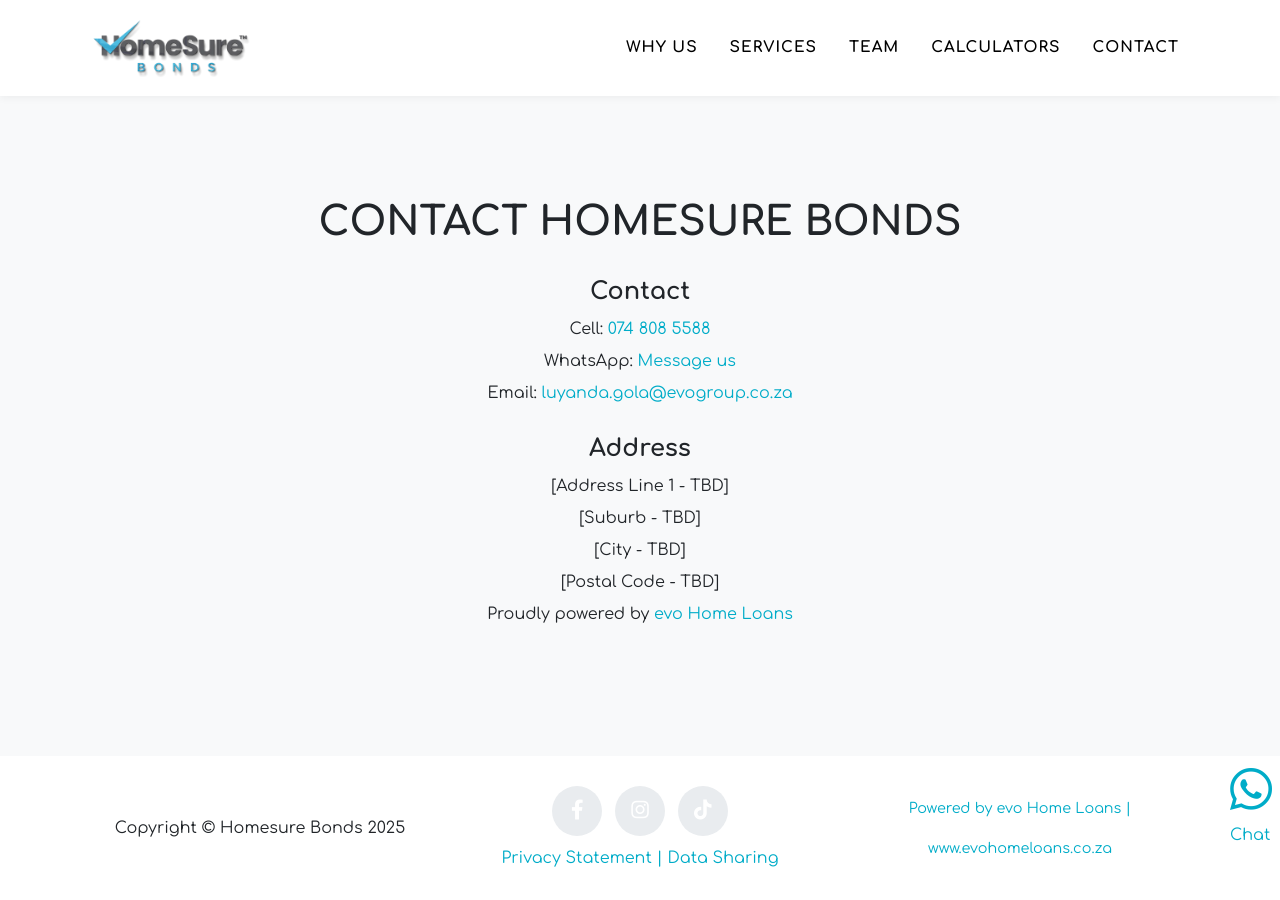
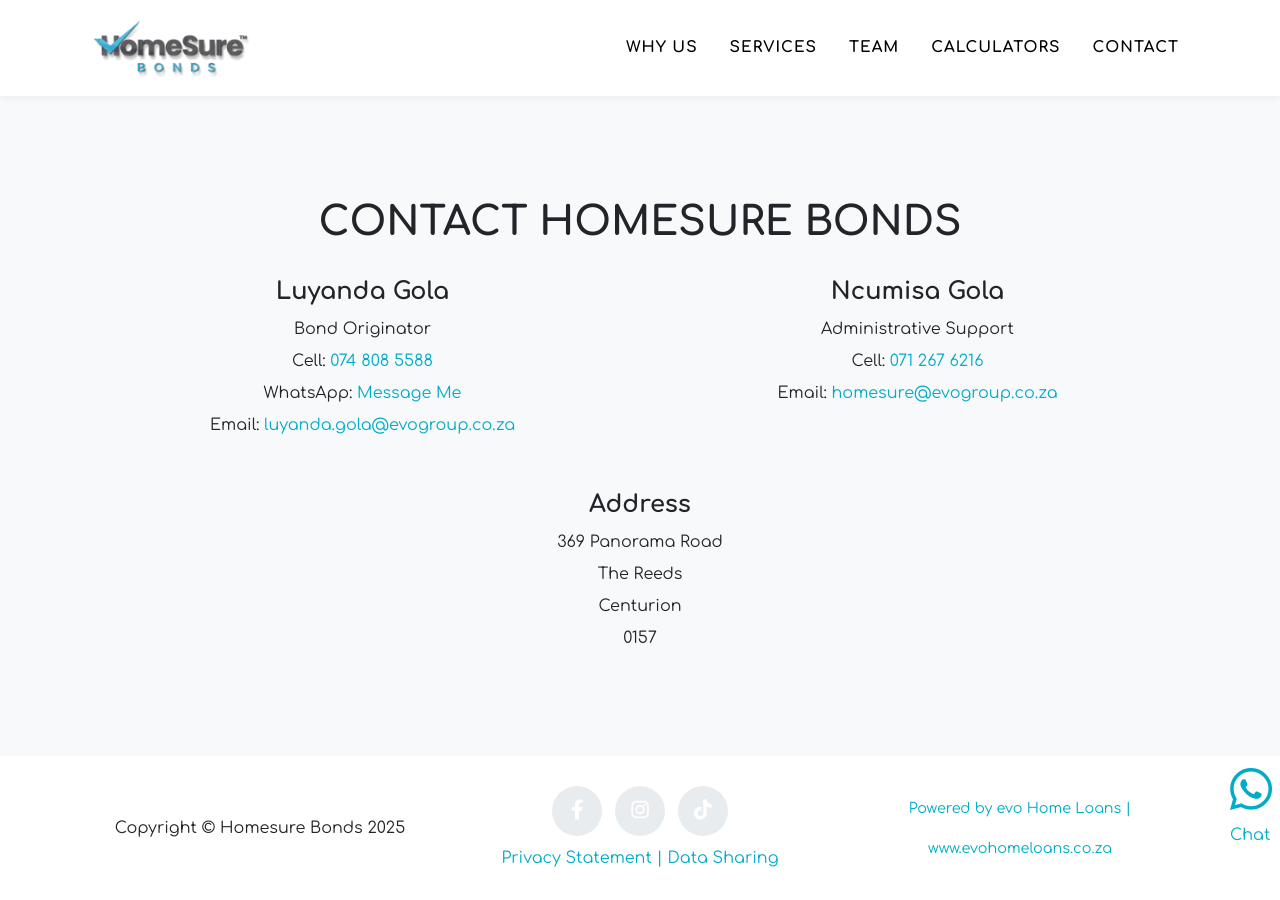
Before and after one commit to oosthuizenp/ev-homsur, a Jekyll site: the page built from contact.md, in a window 1280 px wide. Built offline with Jekyll 4.4.1, drawn with Linux system fonts in a browser that asks for light colours.

Commit message:
0727.1759

```diff
--- a/_includes/footer.html
+++ b/_includes/footer.html
@@ -51,7 +51,7 @@
   {% endif %}
 
   <div class="whatsapp">
-    <a href="https://api.whatsapp.com/send?phone=27795620507" target="_blank">
+    <a href="https://api.whatsapp.com/send?phone=27748085588" target="_blank">
       <h4><i class="fab fa-whatsapp fa-2x " aria-hidden="true"></i></h4>Chat
     </a>
     <!-- <a href="https://api.whatsapp.com/send?phone=15551234567">Send Message</a> -->
--- a/contact.md
+++ b/contact.md
@@ -6,22 +6,32 @@ background: grey
 
 <div class="container contact-us py-5">
   <div class="row justify-content-center">
+    <div class="col-12 text-center">
+      <h2 class="section-heading text-uppercase">Contact HomeSure Bonds</h2>
+    </div>
+  </div>
+  <div class="row justify-content-center mt-4">
+    <div class="col-md-6 col-12 mb-4 mb-md-0 text-center">
+      <h4>Luyanda Gola</h4>
+      <p>Bond Originator</p>
+      <p>Cell: <a href="tel:+27748085588">074 808 5588</a></p>
+      <p>WhatsApp: <a href="https://wa.me/27748085588" target="_blank">Message Me</a></p>
+      <p>Email: <a href="mailto:luyanda.gola@evogroup.co.za?subject=Mail from HomeSure Bonds Website">luyanda.gola@evogroup.co.za</a></p>
+    </div>
+    <div class="col-md-6 col-12 text-center">
+      <h4>Ncumisa Gola</h4>
+      <p>Administrative Support</p>
+      <p>Cell: <a href="tel:+27712676216">071 267 6216</a></p>
+      <p>Email: <a href="mailto:homesure@evogroup.co.za?subject=HomeSure Bonds Website Enquiry">homesure@evogroup.co.za</a></p>
+    </div>
+  </div>
+  <div class="row justify-content-center mt-5">
     <div class="col-md-8 text-center">
-      <h2 class="section-heading text-uppercase">Contact HomeSure Bonds</h2>
-      <br>
-      <h4>Contact</h4>
-      <p>Cell: <a href="tel:+27748085588">074 808 5588</a></p>
-      <p>WhatsApp: <a href="https://wa.me/27748085588" target="_blank">Message us</a></p>
-      <p>Email: <a href="mailto:luyanda.gola@evogroup.co.za?subject=Mail from HomeSure Bonds Website">luyanda.gola@evogroup.co.za</a></p>
-      <br>
       <h4>Address</h4>
-      <p>[Address Line 1 - TBD]</p>
-      <p>[Suburb - TBD]</p>
-      <p>[City - TBD]</p>
-      <p>[Postal Code - TBD]</p>
-      <p>Proudly powered by <a href="http://www.evohomeloans.co.za" target="_blank">evo Home Loans</a></p>
+      <p>369 Panorama Road</p>
+      <p>The Reeds</p>
+      <p>Centurion</p>
+      <p>0157</p>
     </div>
-    <!-- Include team section if needed -->
-
   </div>
 </div>
```
